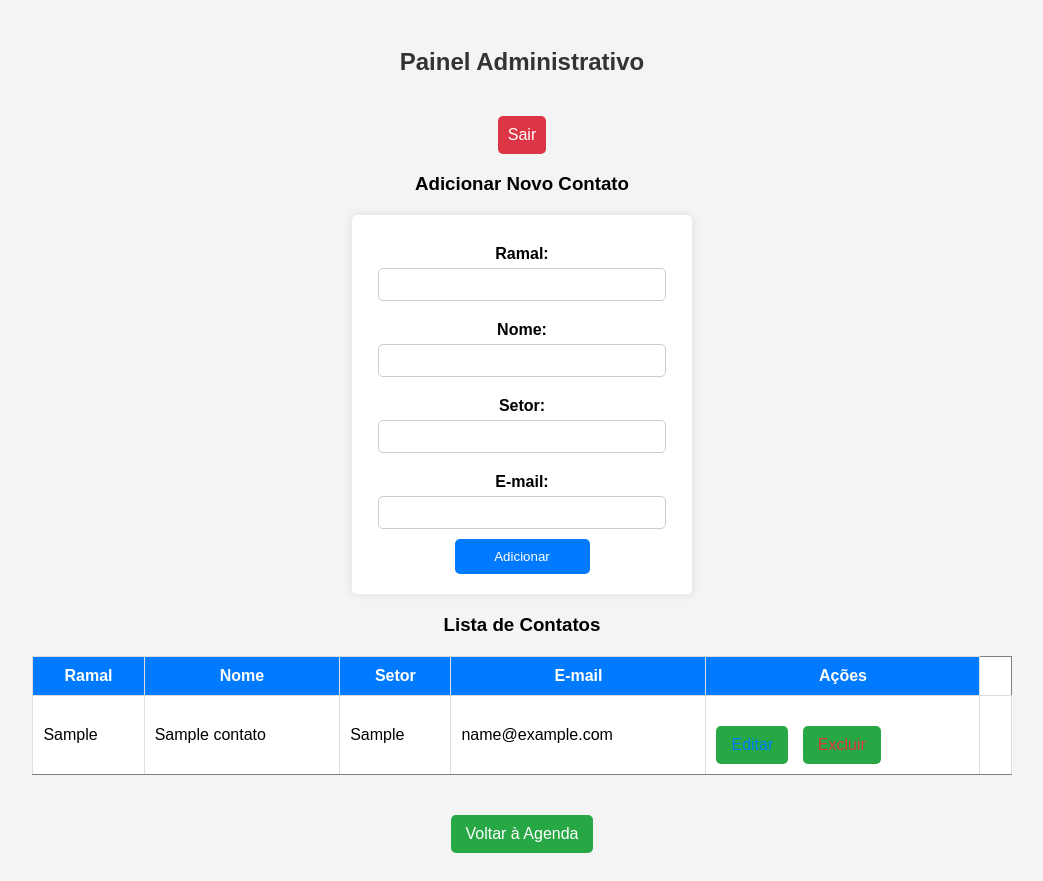
After one commit to mateus-zierke/agenda_telefonica, a PHP site: page /views/painel.php in a window 1280 px wide. The commit adds this page. Shown: the whole page, without its empty margins (118-1161 px from the left). Run offline with PHP 8.4, Linux system fonts and the light colour scheme; a user stored in the database is signed in; tables that the repository leaves empty hold one stand-in row (values such as "Sample post").

Commit message:
Add files via upload

```diff
--- a/public/css/style.css
+++ b/public/css/style.css
@@ -81,3 +81,36 @@ button {
 button:hover {
     background: #0056b3;
 }
+
+/*Estilo Painel Administrativo*/
+.logout {
+    display: inline-block;
+    padding: 10px;
+    background: #dc3545;
+    color: white;
+    text-decoration: none;
+    border-radius: 5px;
+}
+
+.logout:hover{
+    background: #c82333;
+}
+
+.edit {
+    color: #007bff;
+    text-decoration: none;
+    margin-right: 10px;
+}
+
+.delete {
+    color: #dc3545;
+    text-decoration: none;
+}
+
+.edit:hover {
+    text-decoration: underline;
+}
+
+.delete:hover {
+    text-decoration: underline;
+}
--- /dev/null
+++ b/views/logout.php
@@ -0,0 +1,5 @@
+<?php
+session_start();
+session_destroy();
+header("Location: login.php");
+?>
--- /dev/null
+++ b/views/painel.php
@@ -0,0 +1,79 @@
+<?php
+session_start();
+include "../config/conexao.php";
+
+//Verifica se o usuário esta logado
+if (!isset($_SESSION["admin"])) {
+    header("Location: login.php");
+    exit();
+}
+
+//Consulta para obter os contatos
+$sql = "SELECT * FROM contatos ORDER BY nome ASC";
+$result = $conn->query($sql);
+
+?>
+
+<!DOCTYPE html>
+<html lang="pt-br">
+    <head>
+        <meta charset="UTF-8">
+        <meta name="viewport" content="width=device-width, initial-scale=1.0">
+        <title>Painel Administrativo</title>
+        <link rel="stylesheet" href="../public/css/style.css">
+    </head>
+    <body>
+
+        <h2>Painel Administrativo</h2>
+
+        <a href="logout.php" class="logout">Sair</a>
+
+        <h3>Adicionar Novo Contato</h3>
+        <form method="post" action="../controllers/contatoController.php">
+            <input type="hidden" name="acao" value="adicionar">
+            <label for="ramal">Ramal:</label>
+            <input type="text" name="ramal" required>
+            <label for="nome">Nome:</label>
+            <input type="text" name="nome" required>
+            <label for="setor">Setor:</label>
+            <input type="text" name="setor" required>
+            <label for="email">E-mail:</label>
+            <input type="email" name="email" required>
+            <button type="submit">Adicionar</button>
+        </form>
+
+        <h3>Lista de Contatos</h3>
+        <table border="1">
+            <thead>
+                <tr>
+                    <th>Ramal</th>
+                    <th>Nome</th>
+                    <th>Setor</th>
+                    <th>E-mail</th>
+                    <th>Ações</th>
+                </tr>
+            </thead>
+            <tbody>
+            <?php
+                if ($result->num_rows > 0) {
+                    while ($row = $result->fetch_assoc()) {
+                        echo "<tr>";
+                        echo "<td>" . $row["ramal"] . "</td>";
+                        echo "<td>" . $row["nome"] . "</td>";
+                        echo "<td>" . $row["setor"] . "</td>";
+                        echo "<td>" . $row["email"] . "</td>";
+                        echo "<td><a href='editar.php? id=" . $row["id"] . "' class='edit'>Editar</a>
+                                <a href='../controllers/contatoController.php? acao=remover&id=" . $row["id"] . "' class='delete'
+                                onclick='return confirm(\"Tem certeza que deseja excluir este contato?\")'>Excluir</a>
+                                <td>";
+                                    echo "<tr>";
+                                }
+                            } else {
+                                echo "<tr><td colspan='5'>Nenhum contato encontrado</td></tr>";
+                                }
+                        ?>
+            </tbody>
+        </table>
+    <a href="index.php">Voltar à Agenda</a>
+    </body>
+</html>
```
Also changed, not shown: controllers/contatoController.php (added, +55 -0 lines), views/editar.php (added, +62 -0 lines).
